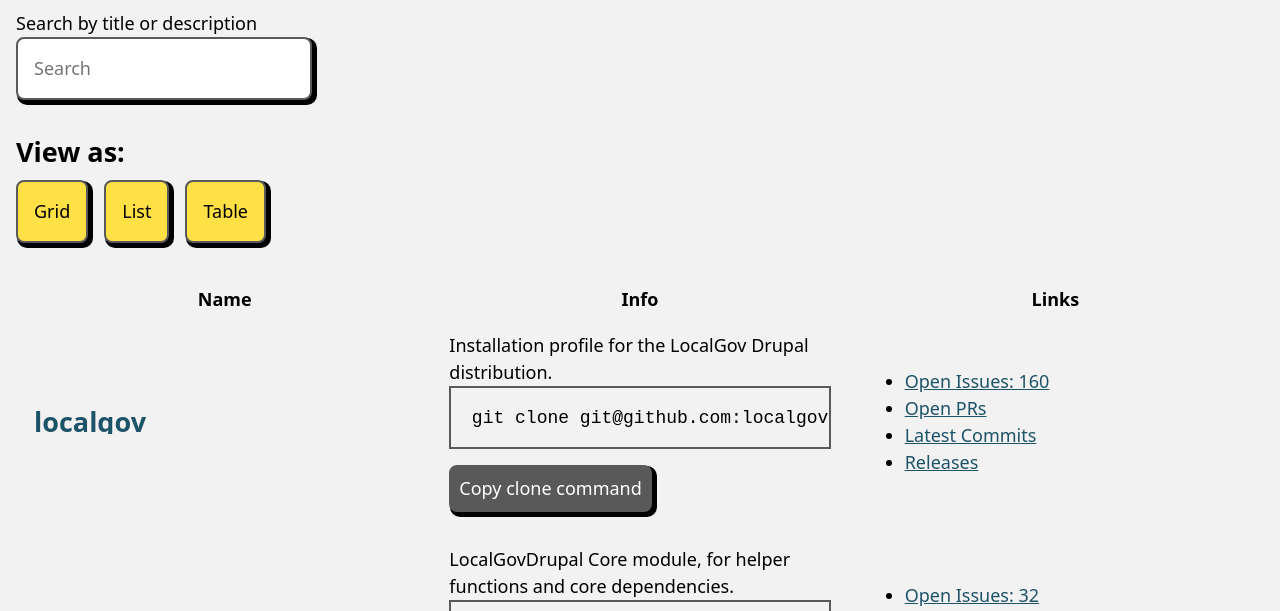
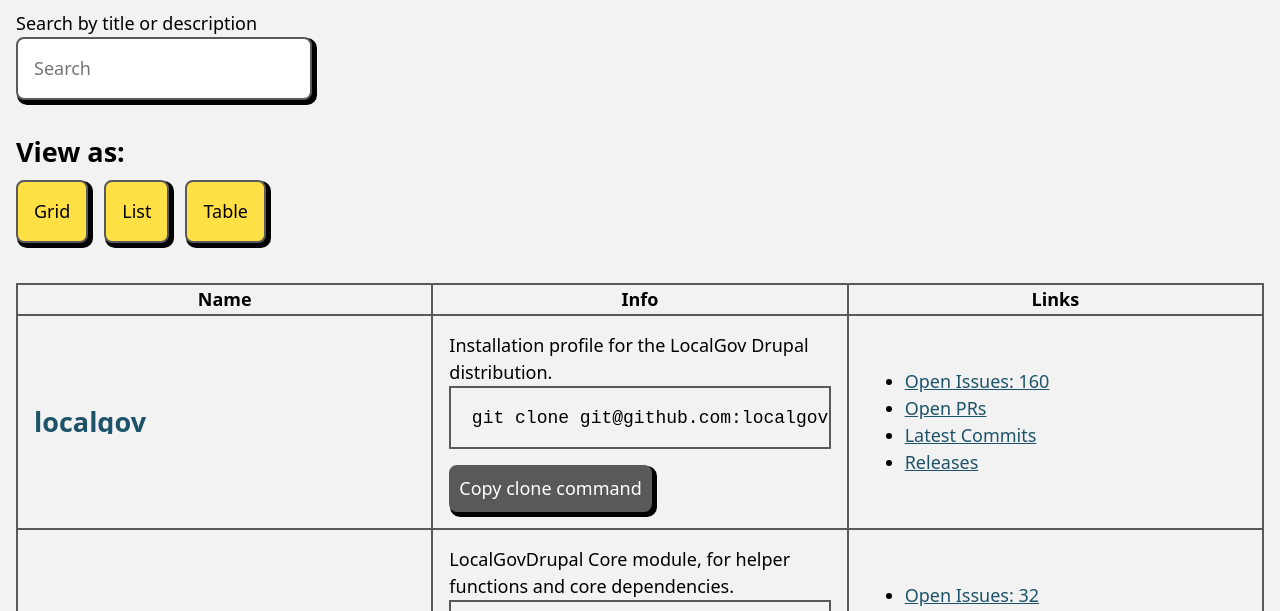
Before and after one commit to localgovdrupal/localgov_repos, a website: page index.html in a window 1280 px wide. Both pictures are taken after a click on the button "Table". Shown: the part 719-1330 px from the top of the page. Drawn offline with Linux system fonts and the light colour scheme.

Commit message:
adds borders to tables

```diff
--- a/assets/scripts/script.js
+++ b/assets/scripts/script.js
@@ -91,7 +91,7 @@
     app.innerHTML = handleListing(repos, view);
   };
 
-  app.innerHTML = handleListing(allRepos, 'table');
+  app.innerHTML = handleListing(allRepos, 'grid');
 
   const quickLinks = document.querySelector(".repositories__controls .quick-links");
   quickLinks.addEventListener("click", (event) => {
--- a/assets/style.css
+++ b/assets/style.css
@@ -419,11 +419,13 @@
 .repos-table {
   width: 100%;
   table-layout: fixed;
+  border-collapse: collapse;
 }
 
 .repos-table th,
 .repos-table td {
   width: calc(100% / 3);
+  border: var(--border);
 }
 
 .repos-table h3,
```
